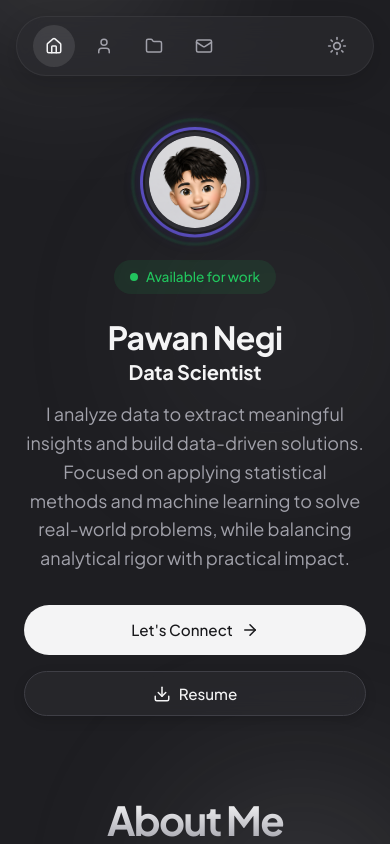
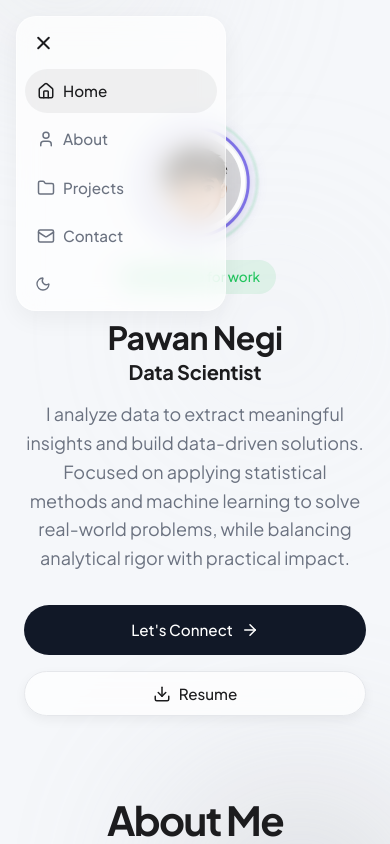
Before and after one commit to pawannegii/MyPortfolio, a React (Vite) app: page / in a window 390 px wide. Both pictures are taken after a click on the button "Open navigation menu". Shown: the top 844 px of the page. Built offline with nearby package versions, Linux system fonts and the light colour scheme.

Commit message:
Add mobile hamburger navigation

```diff
--- a/src/App.jsx
+++ b/src/App.jsx
@@ -70,6 +70,7 @@ function App() {
   const [activeSection, setActiveSection] = useState('home');
 
   const [selectedProject, setSelectedProject] = useState(null);
+  const [isMobileNavOpen, setIsMobileNavOpen] = useState(false);
   const [theme, setTheme] = useState(() => {
     const saved = localStorage.getItem('theme');
     if (['light', 'dark', 'avocado'].includes(saved)) return saved;
@@ -118,7 +119,18 @@ function App() {
         <div className="blob blob-2"></div>
         <div className="blob blob-3"></div>
       </div>
-      <nav className="navbar glass-card">
+      <nav className={`navbar glass-card ${isMobileNavOpen ? 'open' : ''}`}>
+        <button
+          type="button"
+          className="menu-toggle"
+          aria-label={isMobileNavOpen ? 'Close navigation menu' : 'Open navigation menu'}
+          aria-expanded={isMobileNavOpen}
+          onClick={() => setIsMobileNavOpen((isOpen) => !isOpen)}
+        >
+          <span></span>
+          <span></span>
+          <span></span>
+        </button>
         <div className="nav-links">
           {[
             { id: 'home', icon: <Home size={18} />, label: 'Home' },
@@ -133,6 +145,7 @@ function App() {
               onClick={(e) => {
                 e.preventDefault();
                 document.getElementById(item.id)?.scrollIntoView({ behavior: 'smooth' });
+                setIsMobileNavOpen(false);
               }}
             >
               {item.icon}
--- a/src/index.css
+++ b/src/index.css
@@ -315,6 +315,10 @@ p {
 .nav-links {
   display: flex;
   gap: 8px;
+}
+
+.menu-toggle {
+  display: none;
 }
 
 .nav-link {
@@ -745,13 +749,106 @@ footer {
   .navbar {
     top: 16px;
     bottom: auto;
-    width: calc(100% - 32px);
-    padding: 8px 16px;
-    border-radius: var(--border-radius-full);
+    left: 16px;
+    transform: none;
+    width: 48px;
+    max-width: calc(100% - 32px);
+    min-height: 48px;
+    padding: 6px;
+    border-radius: 24px;
+    align-items: flex-start;
+    justify-content: flex-start;
+    overflow: hidden;
   }
 
-  .nav-link span { display: none; }
-  .nav-link { padding: 12px; }
+  .navbar.open {
+    width: 210px;
+    padding: 8px;
+    border-radius: 20px;
+    flex-direction: column;
+    gap: 8px;
+  }
+
+  .menu-toggle {
+    display: inline-flex;
+    width: 36px;
+    height: 36px;
+    flex: 0 0 36px;
+    align-items: center;
+    justify-content: center;
+    flex-direction: column;
+    gap: 4px;
+    border-radius: 50%;
+    color: var(--text-primary);
+    transition: var(--transition);
+  }
+
+  .menu-toggle:hover {
+    background: rgba(0, 0, 0, 0.05);
+  }
+
+  [data-theme="dark"] .menu-toggle:hover {
+    background: rgba(255, 255, 255, 0.1);
+  }
+
+  [data-theme="avocado"] .menu-toggle:hover {
+    background: rgba(95, 143, 58, 0.13);
+  }
+
+  .menu-toggle span {
+    width: 17px;
+    height: 2px;
+    border-radius: 999px;
+    background: currentColor;
+    transition: var(--transition);
+  }
+
+  .navbar.open .menu-toggle span:nth-child(1) {
+    transform: translateY(6px) rotate(45deg);
+  }
+
+  .navbar.open .menu-toggle span:nth-child(2) {
+    opacity: 0;
+  }
+
+  .navbar.open .menu-toggle span:nth-child(3) {
+    transform: translateY(-6px) rotate(-45deg);
+  }
+
+  .nav-links {
+    display: none;
+    width: 100%;
+    flex-direction: column;
+    gap: 4px;
+  }
+
+  .navbar.open .nav-links {
+    display: flex;
+  }
+
+  .nav-link {
+    width: 100%;
+    padding: 10px 12px;
+    justify-content: flex-start;
+  }
+
+  .nav-link span { display: inline; }
+
+  .navbar > div:last-child {
+    display: none !important;
+    width: 100%;
+  }
+
+  .navbar.open > div:last-child {
+    display: flex !important;
+  }
+
+  .navbar.open > div:last-child .nav-link {
+    width: 36px;
+    height: 36px;
+    padding: 8px;
+    justify-content: center;
+  }
 
   section { padding: 60px 0 30px; }
   .hero-section { padding-top: 120px; padding-bottom: 20px; }
```
